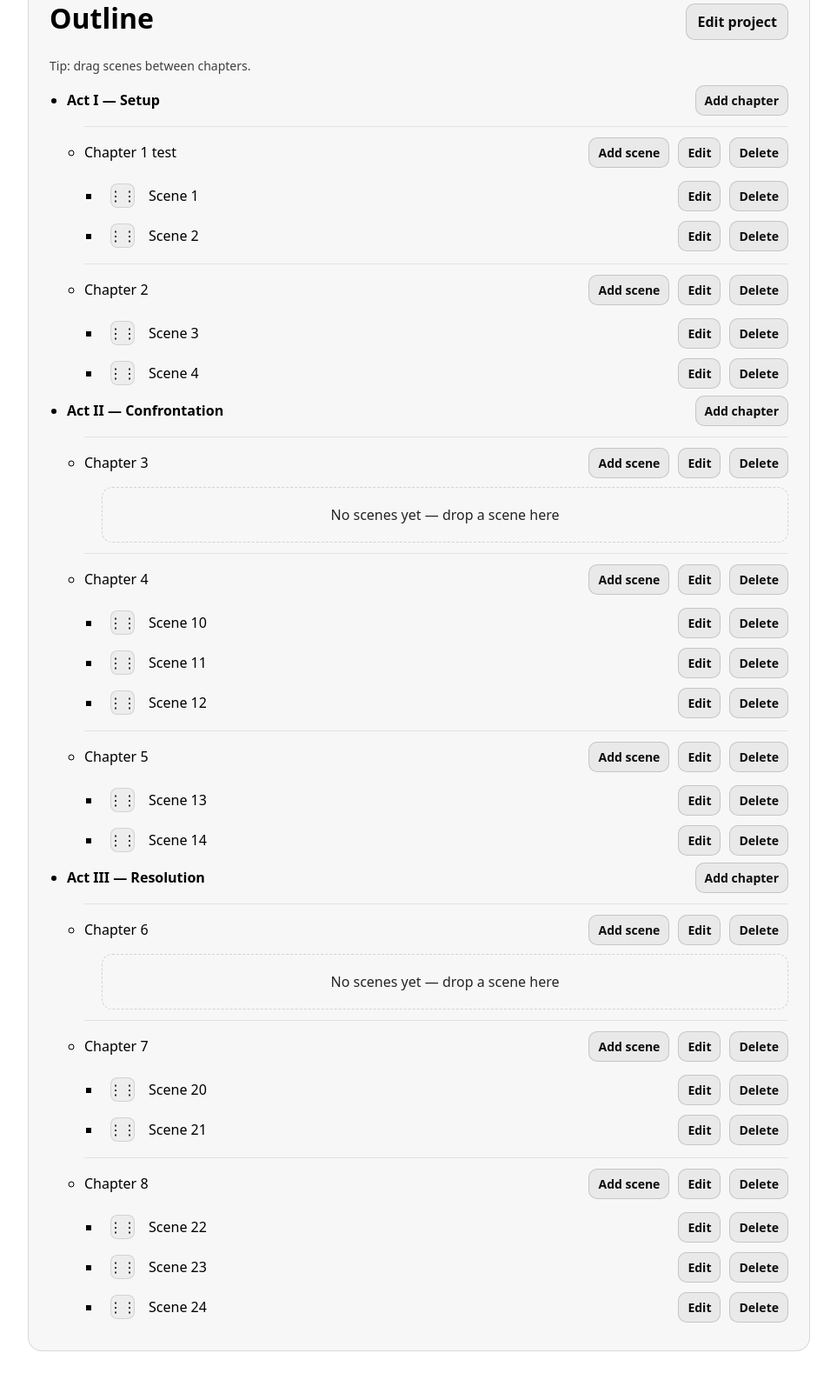
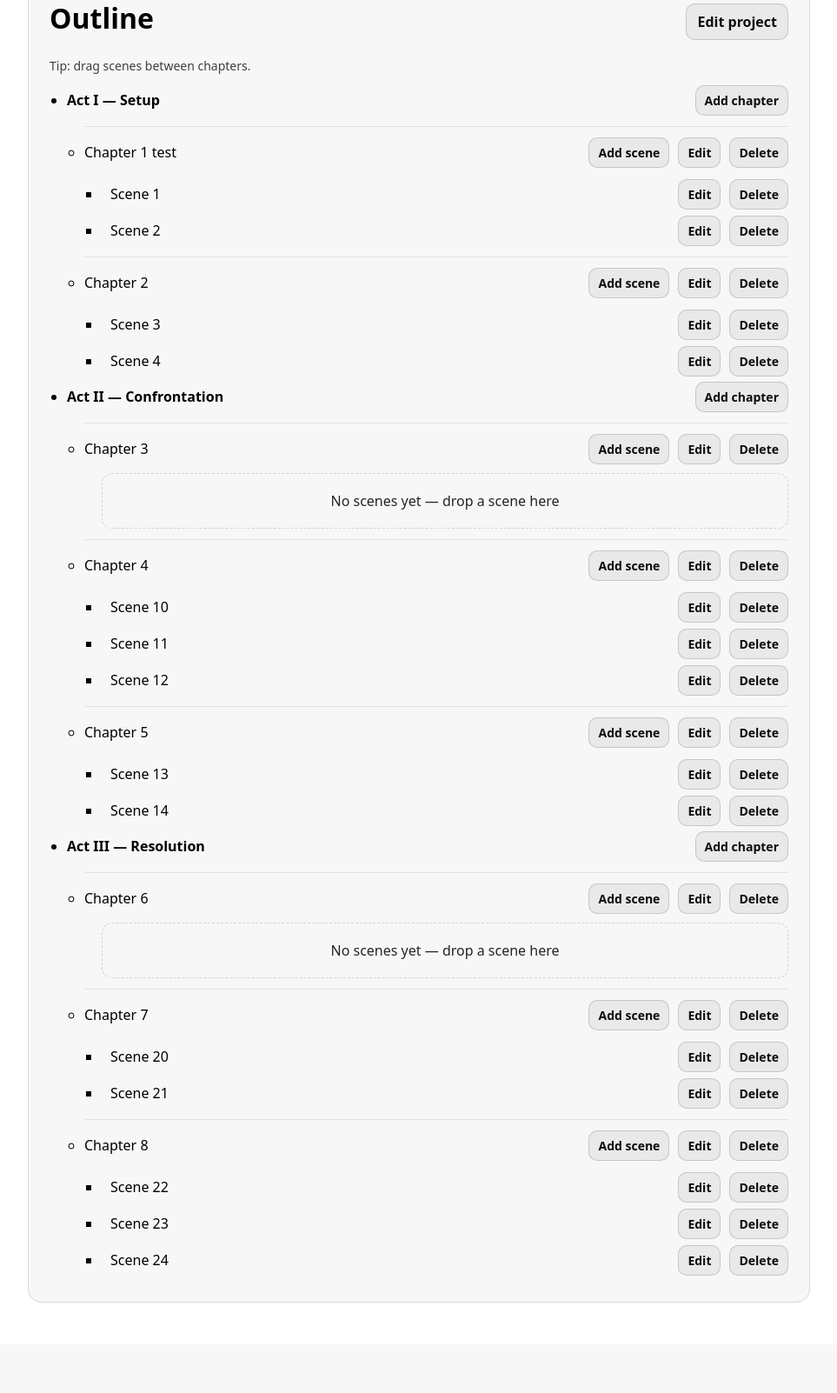
Before and after one commit to RimPeter/AI_Novel_Creator, a Django app: a page that uses main/templates/main/project_dashboard.html in a window 1280 px wide. Shown: the part 1345-2947 px from the top of the page at 87% size, without its empty margins (158-1121 px from the left). After the commit the page ends 2843 px from the top, so only its background shows below. Run offline with Django 5.2, Linux system fonts and the light colour scheme; data comes from the database, SQL or seed files in the repository; both versions use the stored data as it was after the commit; data that the repository does not hold is empty; parts of the project's set-up code (start-up, migrations or seed data) failed here and were passed over.

Commit message:
Remove drag-and-drop icon

```diff
--- a/main/static/main/styles.css
+++ b/main/static/main/styles.css
@@ -315,24 +315,6 @@ dd {
   margin: 12px 0;
 }
 
-.drag-handle {
-  display: inline-flex;
-  align-items: center;
-  justify-content: center;
-  width: 26px;
-  height: 26px;
-  margin-right: 8px;
-  border-radius: 8px;
-  border: 1px solid rgba(127, 127, 127, 0.25);
-  background: rgba(127, 127, 127, 0.08);
-  cursor: grab;
-  user-select: none;
-}
-
-.drag-handle:active {
-  cursor: grabbing;
-}
-
 .scene-list-empty {
   margin: 10px 0 0;
 }
@@ -340,7 +322,6 @@ dd {
 .scene-drag {
   display: inline-flex;
   align-items: baseline;
-  gap: 8px;
   padding: 6px 10px;
   border-radius: 10px;
   cursor: grab;
--- a/main/templates/main/project_dashboard.html
+++ b/main/templates/main/project_dashboard.html
@@ -134,7 +134,6 @@
                           <li class="scene-item" data-scene-id="{{ scene.id }}" data-chapter-id="{{ chapter_item.chapter.id }}">
                             <div class="outline-row">
                               <span class="scene-drag" draggable="true" title="Drag to move">
-                                <span class="drag-handle" aria-hidden="true">⋮⋮</span>
                                 {{ scene.title|default:"(Untitled scene)" }}
                                 {% if scene.pov or scene.location %}
                                   <span class="muted">
```
Also changed, not shown: db.sqlite3.
